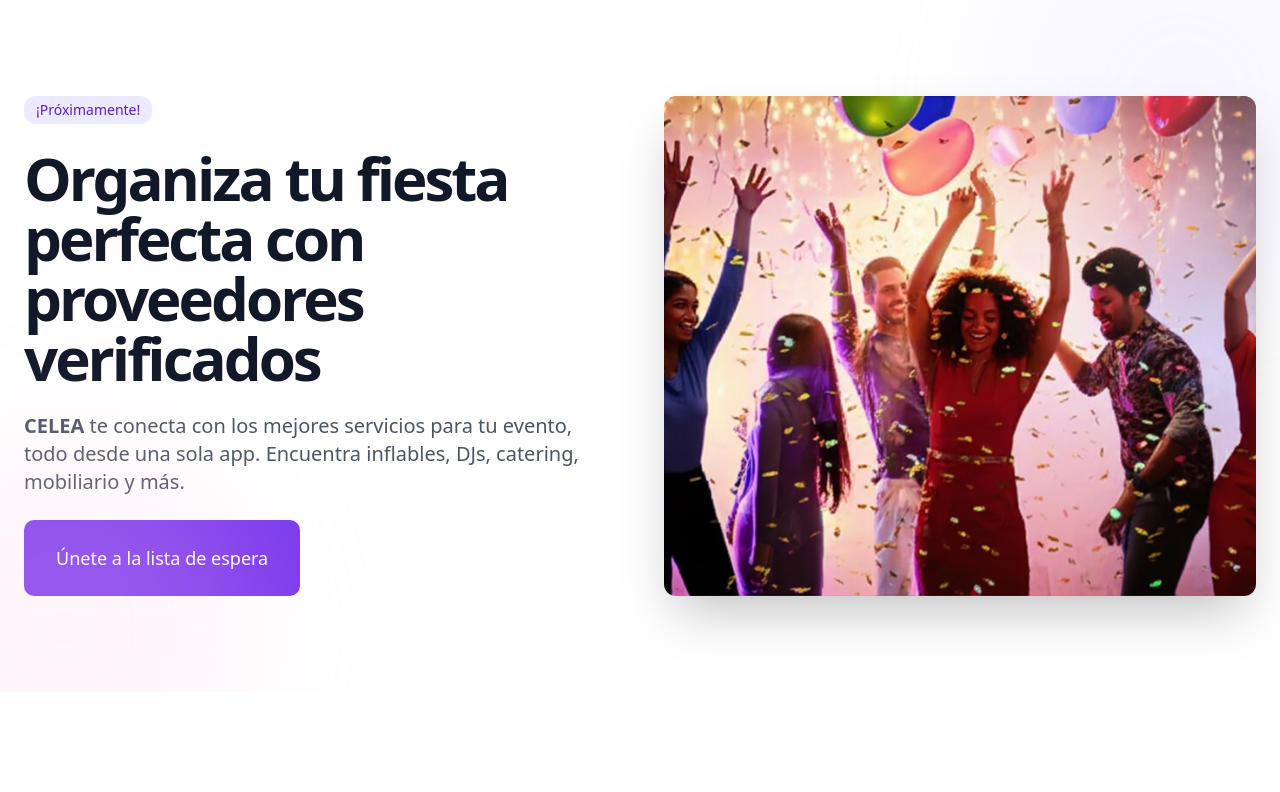
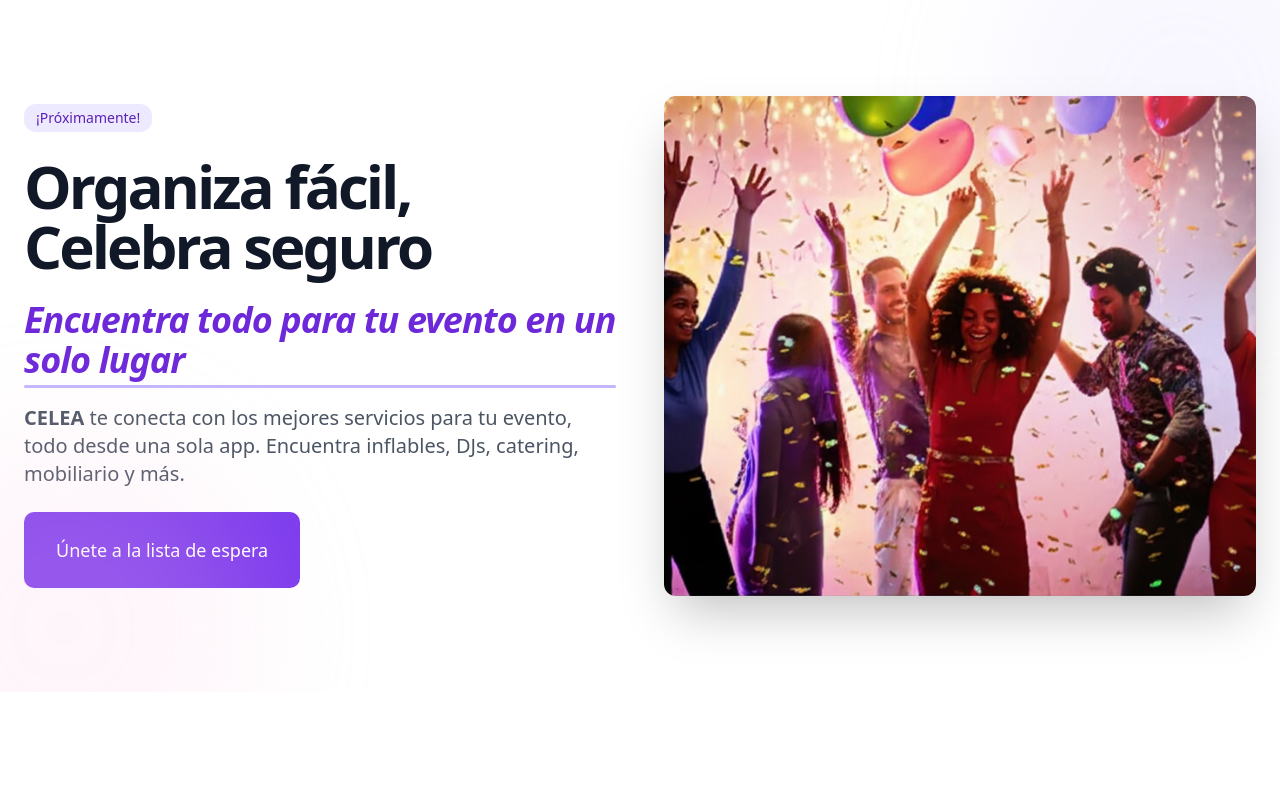
Before and after one commit to Eventco-mx/LandingPage, a Next.js app: page / in a window 1280 px wide. Shown: the top 792 px of the page. Built offline with nearby package versions, Linux system fonts and the light colour scheme; no server answers.

Commit message:
Headline llamativo agregado

```diff
--- a/components/hero-section.tsx
+++ b/components/hero-section.tsx
@@ -13,8 +13,12 @@ export default function HeroSection() {
               ¡Próximamente!
             </div>
             <h1 className="text-4xl md:text-5xl lg:text-6xl font-bold tracking-tighter text-gray-900">
-              Organiza tu fiesta perfecta con proveedores verificados
+              Organiza fácil, Celebra seguro
             </h1>
+            <h2 className="relative text-2xl md:text-3xl lg:text-4xl font-semibold italic tracking-tight text-purple-700">
+              Encuentra todo para tu evento en un solo lugar
+              <span className="absolute left-0 -bottom-2 w-full h-[3px] bg-purple-300 rounded-full"></span>
+            </h2>
             <p className="text-lg md:text-xl text-gray-600 max-w-[600px]">
               <b>CELEA</b> te conecta con los mejores servicios para tu evento,
               todo desde una sola app. Encuentra inflables, DJs, catering,
```
